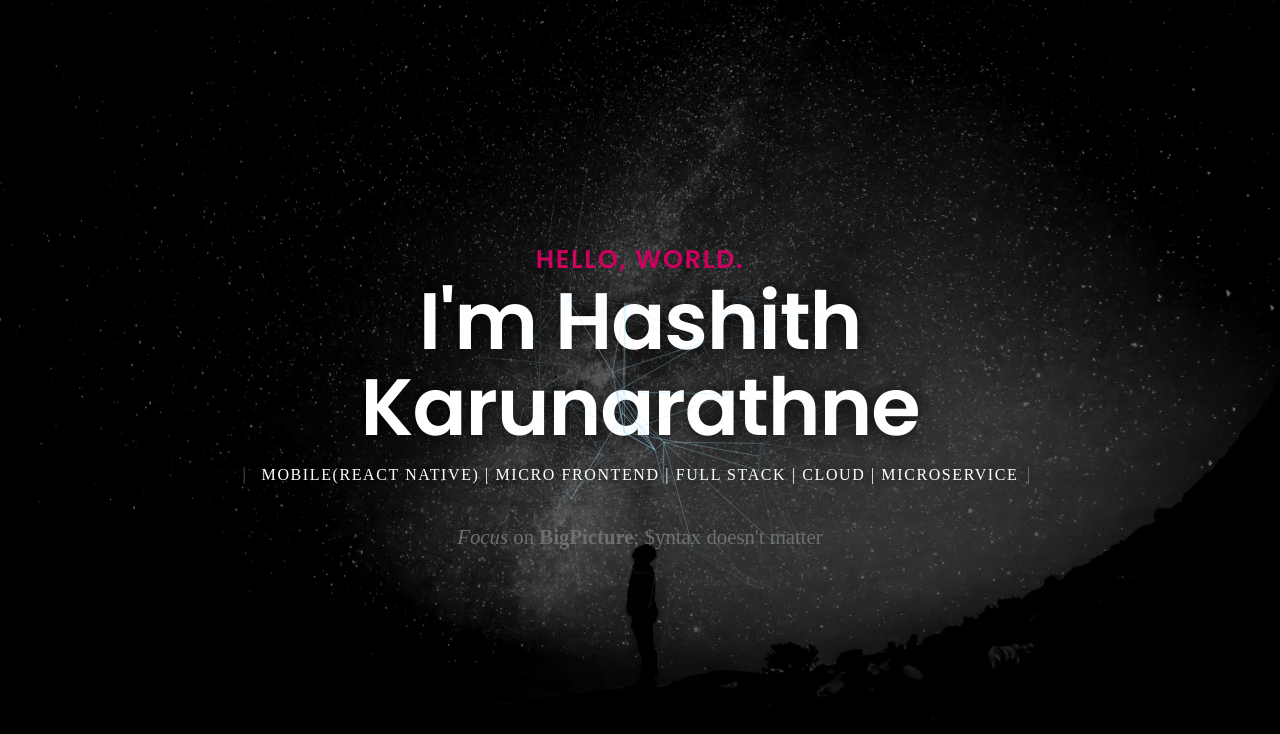
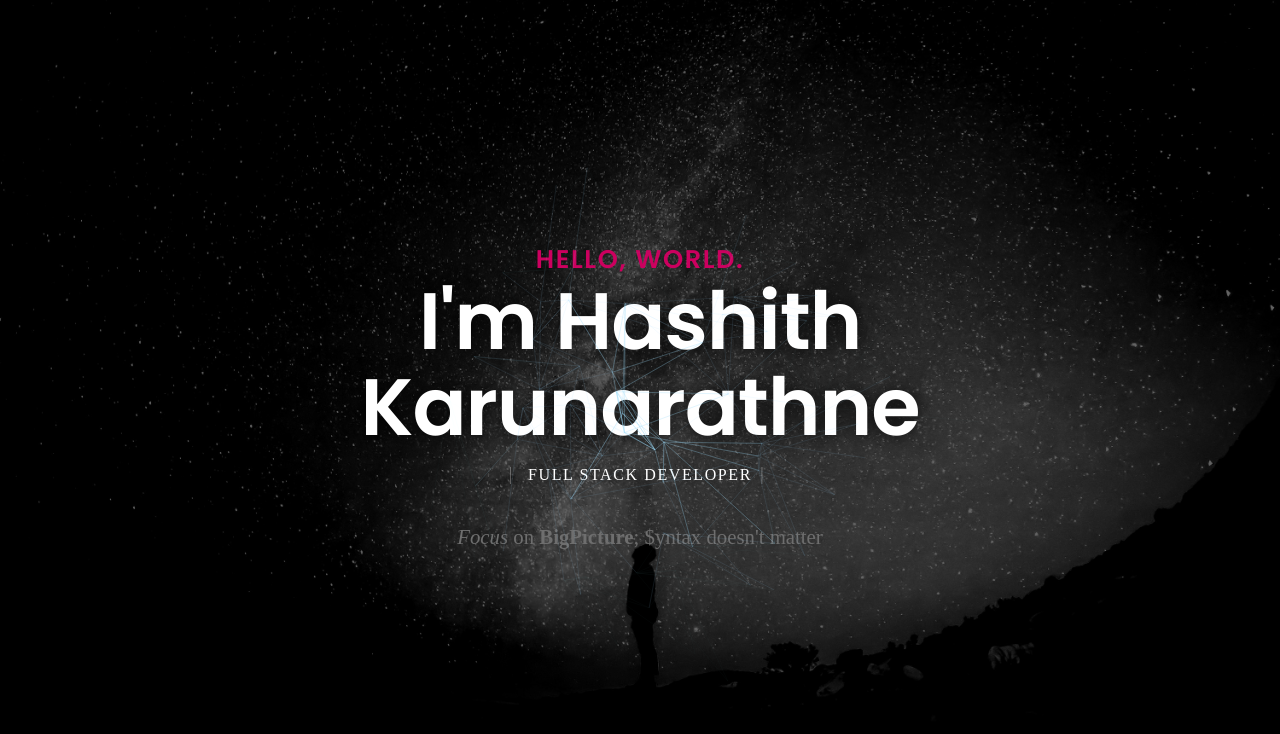
Before and after one commit to el173/personal-site, a Next.js app: page / in a window 1280 px wide. Shown: the top 734 px of the page. Built offline with nearby package versions, Linux system fonts and the light colour scheme.

Commit message:
Revert "Update page.tsx"
This reverts commit 3d026ba0e5e1d5c642a04e11f3078cd844d2f480.

```diff
--- a/src/app/page.tsx
+++ b/src/app/page.tsx
@@ -20,7 +20,7 @@ export default function Home() {
           <h5 className={styles.helloText}>Hello, World.</h5>
           <h1 className={styles.nameText}>I&apos;m Hashith Karunarathne</h1>
           <p className={styles.titleText}>
-            <span className={styles.title}>Mobile(React Native) | Micro Frontend | Full Stack | Cloud | Microservice</span>
+            <span className={styles.title}>Full Stack Developer</span>
           </p>
           <p className={styles.subTitle}>
             <span><i>Focus</i> on <b>BigPicture</b>; $yntax doesn&apos;t matter</span>
```
